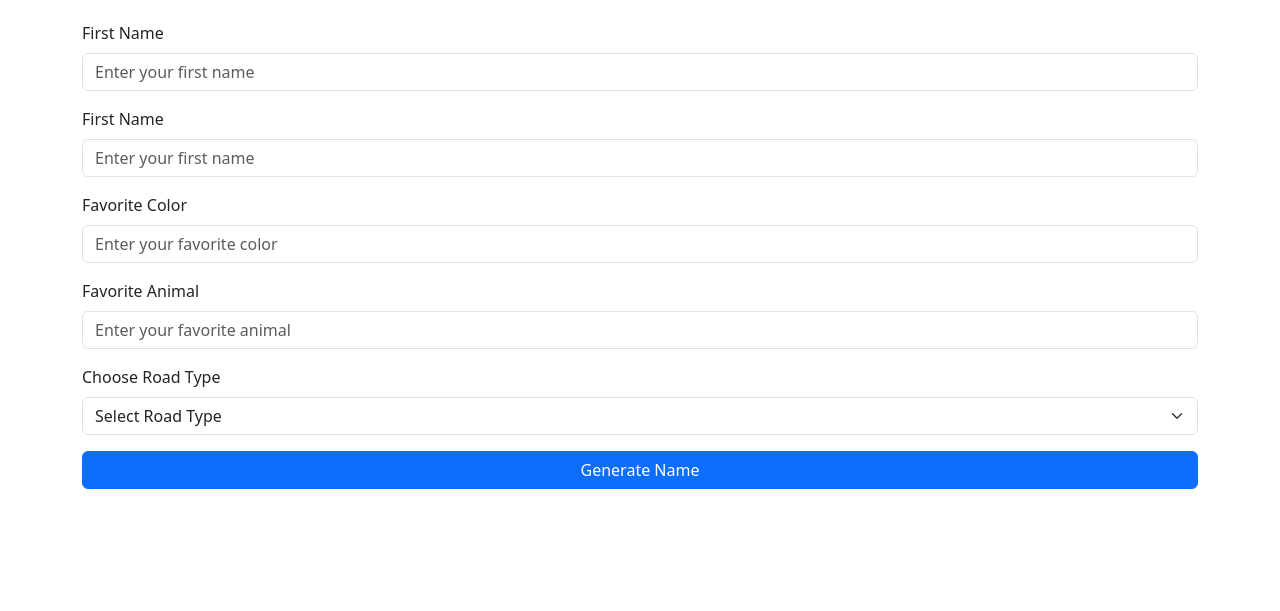
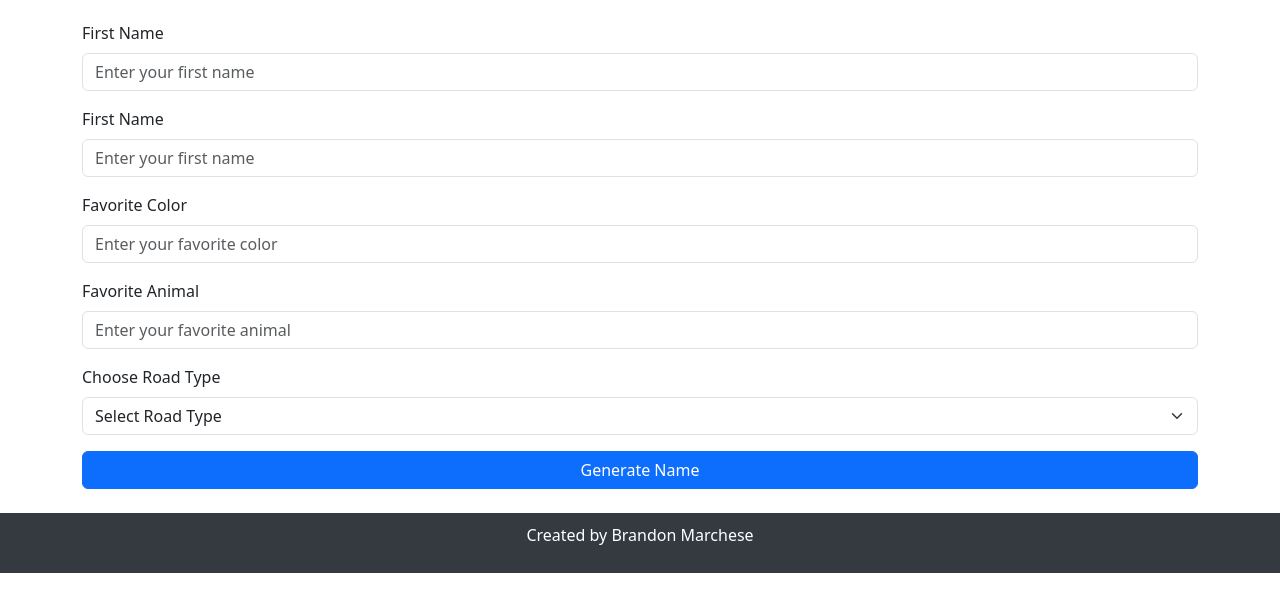
Before and after one commit to 526bmarchese/7.-Name-Generator, a plain HTML site: page index.html in a window 1280 px wide. Shown: the part 83-694 px from the top of the page. Drawn offline with nearby package versions, Linux system fonts and the light colour scheme.

Commit message:
Day #4: Added a footer and cleaned up format of Java / HTML

```diff
--- a/index.html
+++ b/index.html
@@ -79,8 +79,8 @@
     </div>
   </main>
 
-  <footer>
-    <!-- place footer here -->
+  <footer class="text-center mt-auto">
+    <p>Created by Brandon Marchese
   </footer>
 
   <!-- Bootstrap JavaScript Libraries -->
--- a/style.css
+++ b/style.css
@@ -0,0 +1,5 @@
+footer {
+	background-color: #343a40;
+	color: white;
+	padding: 10px 0;
+}
```
